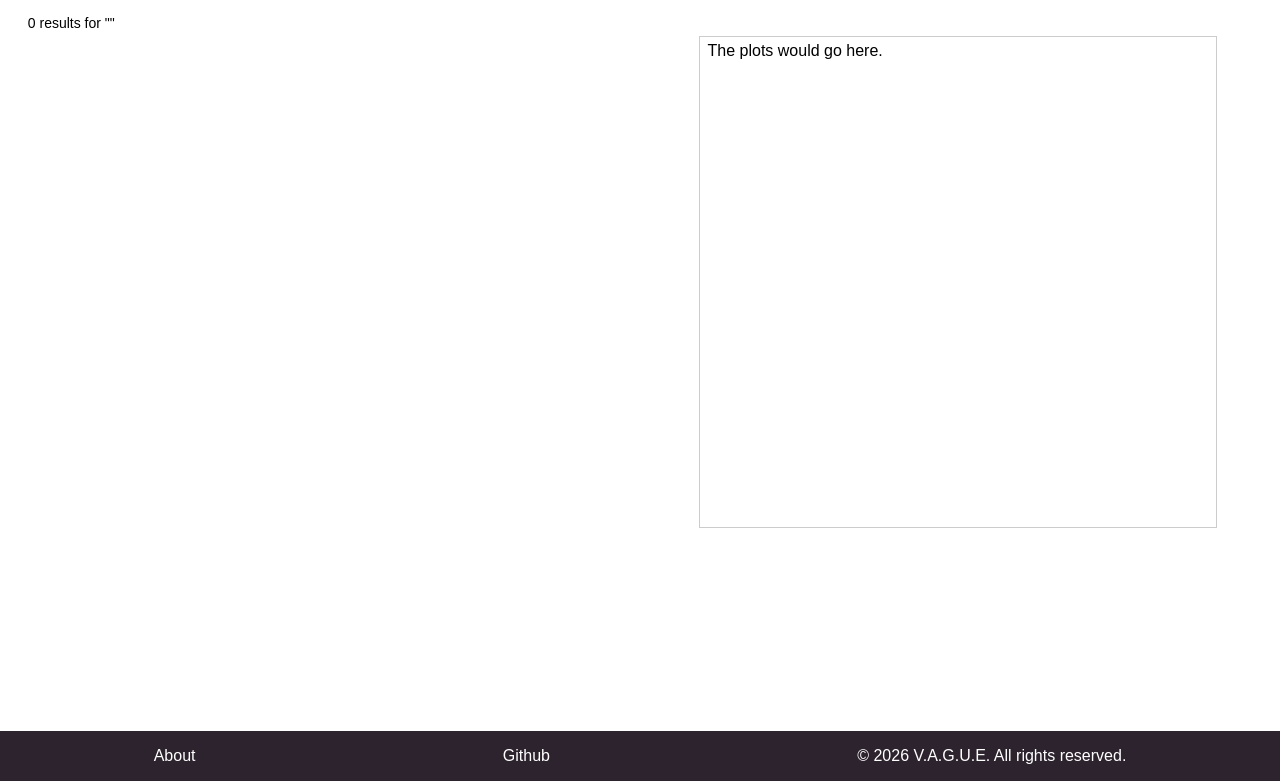
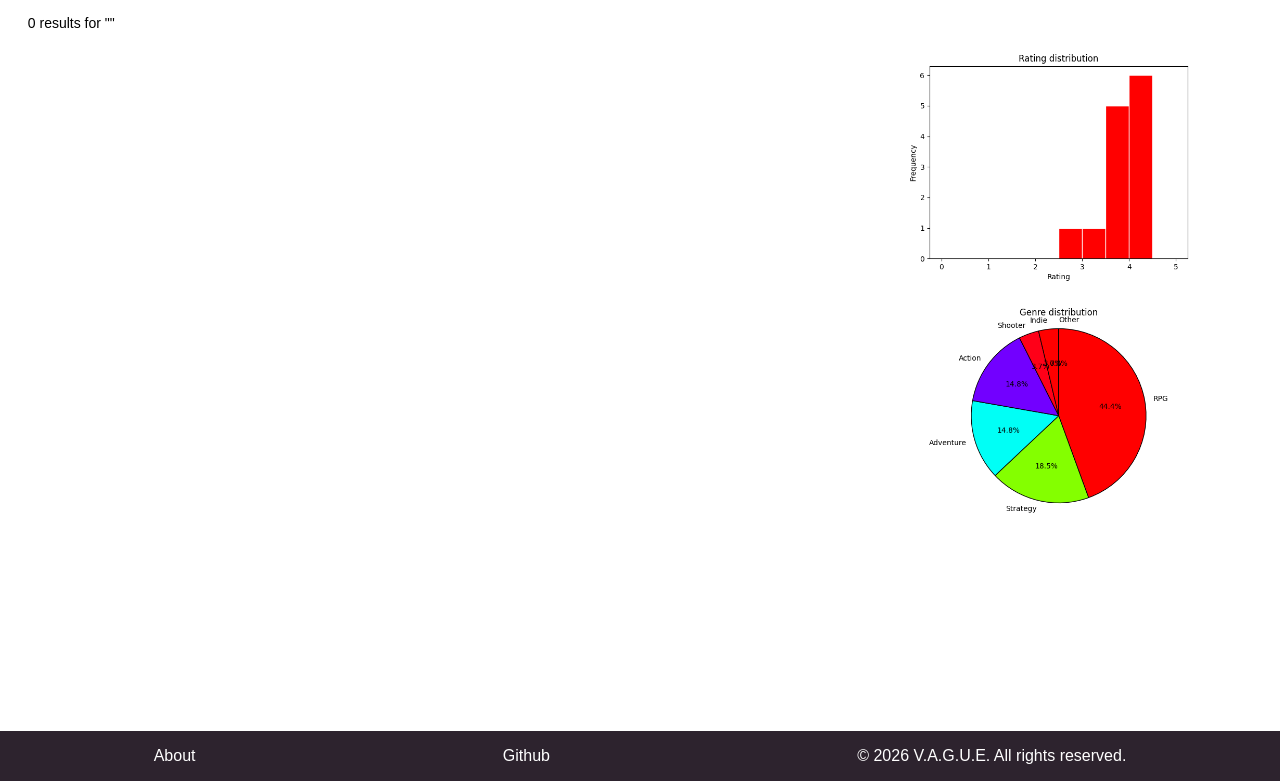
Before and after one commit to lisalmrdl/VAGUE, a Flask app: page /results in a window 1280 px wide. Shown: the part 65-846 px from the top of the page. Run offline with Flask 3, Linux system fonts and the light colour scheme; parts of the project's set-up code (start-up, migrations or seed data) failed here and were passed over; some web fonts are replaced.

Commit message:
#18 frontend now displays plots

```diff
--- a/static/styles/styles.css
+++ b/static/styles/styles.css
@@ -154,6 +154,7 @@ header {
     scrollbar-gutter: 2px;
     scrollbar-base-color: var(--color-accent-r);
     transition: transform 2s ease;
+    flex: 2;
 }
 .game-card {
     display: grid;
@@ -201,18 +202,21 @@ header {
 }
 .metadata-view {
     flex-direction: row;
-    border: 1px solid var(--color-mono-g);
+    flex: 1;
     width: 40%;
-    height: 60vh;
-    margin-right: 5%;
-    padding: 5px 8px 5px 8px;
+    height: 60%;
+    margin-left: 5%;
+    justify-content: center;
+}
+.metadata-view img {
+    max-width: 85%;
     justify-content: center;
 }
 
 /* dynamic sizing */
-@media (max-width: 700px) {
+@media (max-width: 750px) {
     .game-results {
-        width: 80%;
+        max-width: 95%;
     }
 
     .results {
@@ -222,13 +226,8 @@ header {
     .metadata-view {
         display: none;
     }
+
 }
-
-.game-results,
-.metadata-view {
-    transition: 0.2s ease, opacity 0.2s ease;
-}
-
 
 footer {
     padding: 0px;
@@ -243,6 +242,7 @@ footer {
     align-items: center;
     justify-content: space-around;
 }
+
 
 .game-detail-image {
     margin: 25px 0;
--- a/templates/about.html
+++ b/templates/about.html
@@ -13,7 +13,7 @@
         <header>
             <a class="logo" href="{{ url_for('home') }}">V.A.G.U.E.</a>
 
-            <form class="search-bar" method="POST" action="/results">
+            <form class="search-bar" method="GET" action="/results">
               <input type="text" name="query" placeholder="Type something" id="user-query" autofocus>
               <input type="submit" id="search-button" value="Search">
             </form>
--- a/templates/game_details.html
+++ b/templates/game_details.html
@@ -13,7 +13,7 @@
     <header>
       <a class="logo" href="{{ url_for('home') }}">V.A.G.U.E.</a>
 
-      <form class="search-bar" method="POST" action="/results">
+      <form class="search-bar" method="GET" action="/results">
         <input type="text" name="query" placeholder="Type something" id="user-query" autofocus>
         <input type="submit" id="search-button" value="Search">
       </form>
@@ -29,6 +29,7 @@
          onerror="this.src='/static/img/placeholder.jpg';">
     </div>
     {% endif %}
+    <div class="game-details">
       <p><strong>Genres:</strong> {{ game.genres.split(",") }}</p>
       <p><strong>Rating:</strong> {{ game.rating }}</p>
       <p><strong>Release date:</strong> {{ game.date }}</p>
@@ -37,6 +38,7 @@
 
       <div class="game-description">
         {{ game.desc | safe }}
+      </div>
     </div>
 
   </div>
--- a/templates/search.html
+++ b/templates/search.html
@@ -13,7 +13,7 @@
         <header>
             <a class="logo" href="{{ url_for('home') }}">V.A.G.U.E.</a>
 
-            <form class="search-bar" method="POST" action="/results">
+            <form class="search-bar" method="GET" action="/results">
               <input type="text" name="query" placeholder="Type something" id="user-query" autofocus>
               <input type="submit" id="search-button" value="Search">
             </form>
@@ -40,7 +40,7 @@
 
                     {% for game in results %}
                     <div class="game-card">
-                      <img src="{{ game.img }}" alt="{{ game.title }} cover" class="game-thumbnail" onerror="/static/img/placeholder.jpg">
+                      <img src="{{ game.img }}" alt="{{ game.title }} cover" class="game-thumbnail" onerror="/static/img/placeholder.png">
                       <div class="game-info">
                         <a class="game-title" href="{{ url_for('game_details', game_id=game.id) }}">{{ game.name }} ({{ game.date }})</a>
                         <div class="game-publisher">{{ game.devs }}</div>
@@ -56,7 +56,8 @@
 
                     </div>
                     <div class="metadata-view">
-                      The plots would go here.
+                      <img src="/static/plots/ranking.png" alt="there should be a plot here :(">
+                      <img src="/static/plots/genres_pie.png" alt="there should be a plot here :(">
                     </div>
                 </div>
             </div>
```
Also changed, not shown: static/img/placeholder.png (added), static/plots/genres_pie.png (added), static/plots/ranking.png (added). Lines whose indentation alone changed are shown as unchanged.
